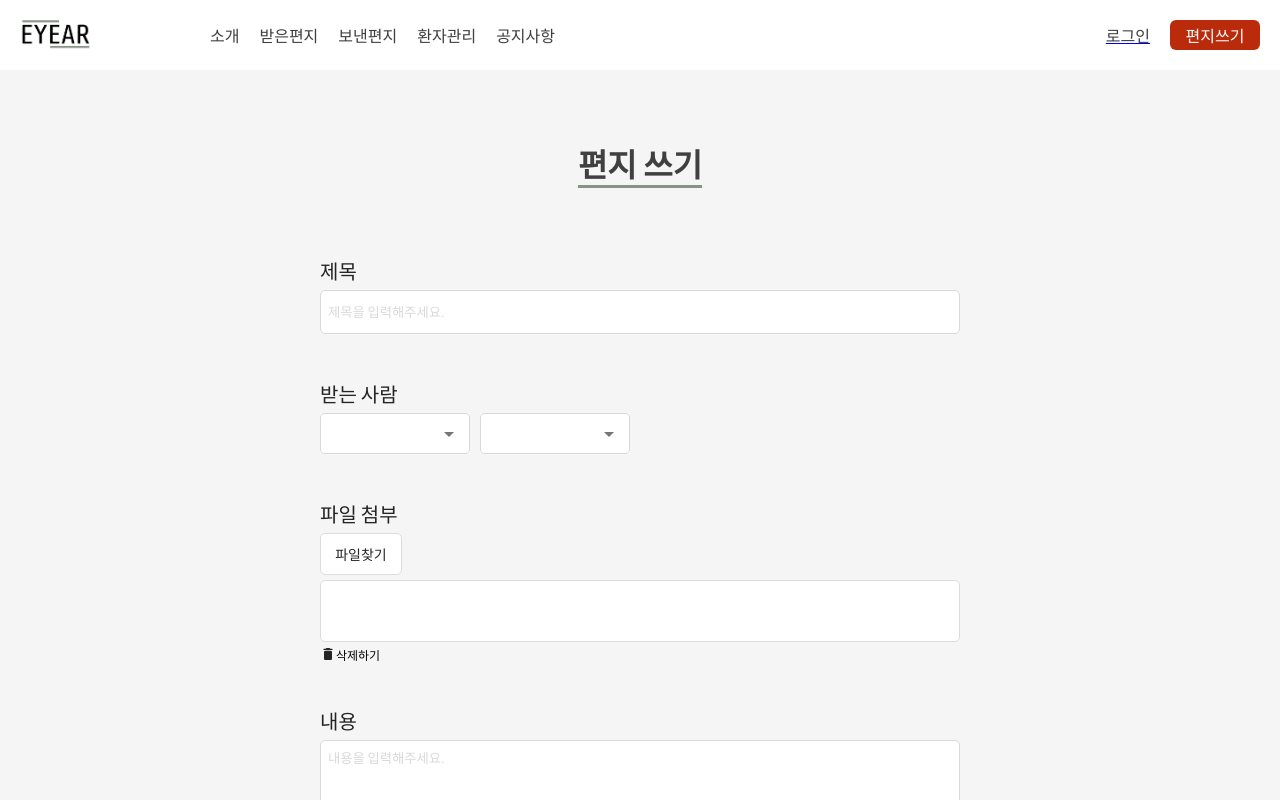
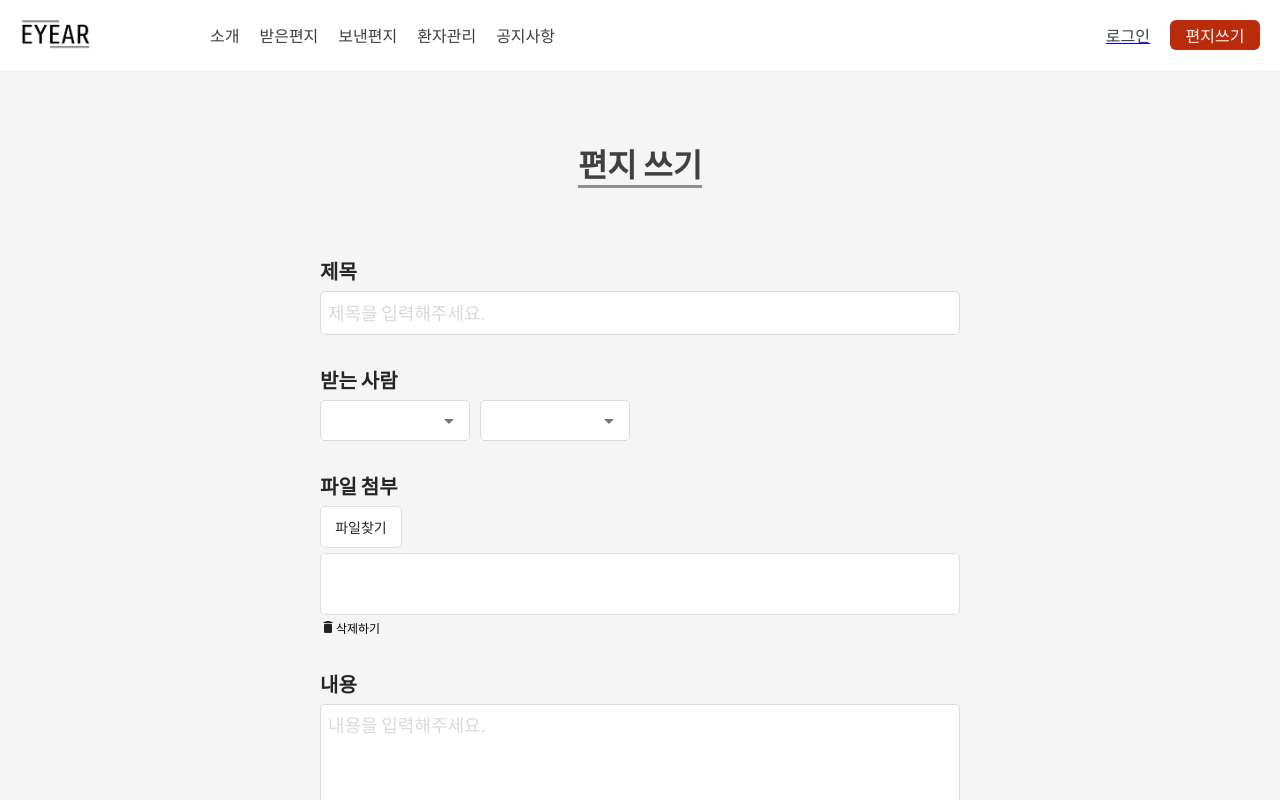
Before and after one commit to eyear22/eyear_frontend, a React (Create React App) app: page /send in a window 1280 px wide. Shown: the top 800 px of the page. Built offline with nearby package versions, Linux system fonts and the light colour scheme.

Commit message:
[CHORE] 편지 쓰기 페이지 레이아웃 수정

```diff
--- a/src/components/send/ContentInput.js
+++ b/src/components/send/ContentInput.js
@@ -16,18 +16,19 @@ const ContentInput = ({ content }) => {
 const Container = styled.div`
   display: flex;
   flex-direction: column;
-  padding-top: 40px;
 `;
 
-const Title = styled.text`
+const Title = styled.div`
   color: #252525;
   font-size: 20px;
+  margin-bottom: 6px;
+  font-weight: bold;
 `;
 
 const TextArea = styled.textarea`
+  font-size: 18px;
   min-height: 400px;
   border: 1px solid #d9d9d9;
-  margin-top: 5px;
   padding: 7px;
   border-radius: 5px;
   line-height: 160%;
--- a/src/components/send/DropDownInput.js
+++ b/src/components/send/DropDownInput.js
@@ -40,7 +40,6 @@ const DropDownInput = ({ open, setOpen, data, loading, onChange }) => {
 
 const Input = styled(Autocomplete)`
   min-width: 150px;
-  margin: 5px 0;
   margin-right: 10px;
   background-color: #fff;
   border-color: red;
--- a/src/components/send/FileInput.js
+++ b/src/components/send/FileInput.js
@@ -42,12 +42,14 @@ const FileInput = ({ file }) => {
 const Container = styled.div`
   display: flex;
   flex-direction: column;
-  padding-top: 40px;
+  margin-bottom: 30px;
 `;
 
-const Title = styled.text`
+const Title = styled.div`
   color: #252525;
   font-size: 20px;
+  margin-bottom: 6px;
+  font-weight: bold;
 `;
 
 const Input = styled.input`
@@ -66,10 +68,11 @@ const Label = styled.label`
   color: #252525;
   background-color: #fff;
   cursor: pointer;
-  margin: 5px 0;
+  margin-bottom: 5px;
 `;
 
 const ListBox = styled.div`
+  font-size: 18px;
   display: flex;
   min-height: 40px;
   padding: 10px;
@@ -85,7 +88,7 @@ const DeleteBtn = styled.div`
   cursor: pointer;
 `;
 
-const DeleteText = styled.text`
+const DeleteText = styled.div`
   font-size: 12px;
   &:hover {
     text-decoration: underline;
--- a/src/components/send/ReceiverInput.js
+++ b/src/components/send/ReceiverInput.js
@@ -103,12 +103,14 @@ const ReceiverInput = () => {
 const Container = styled.div`
   display: flex;
   flex-direction: column;
-  padding-top: 40px;
+  margin-bottom: 30px;
 `;
 
-const Title = styled.text`
+const Title = styled.div`
   color: #252525;
   font-size: 20px;
+  margin-bottom: 6px;
+  font-weight: bold;
 `;
 
 const Wrap = styled.div`
--- a/src/components/send/TitleInput.js
+++ b/src/components/send/TitleInput.js
@@ -16,17 +16,20 @@ const TitleInput = ({ title }) => {
 const Container = styled.div`
   display: flex;
   flex-direction: column;
+  margin-bottom: 30px;
 `;
 
-const Title = styled.text`
+const Title = styled.div`
   color: #252525;
   font-size: 20px;
+  margin-bottom: 6px;
+  font-weight: bold;
 `;
 
 const Input = styled.input`
+  font-size: 18px;
   height: 28px;
   border: 1px solid #d9d9d9;
-  margin: 5px 0;
   padding: 7px;
   border-radius: 5px;
   ::placeholder {
```
